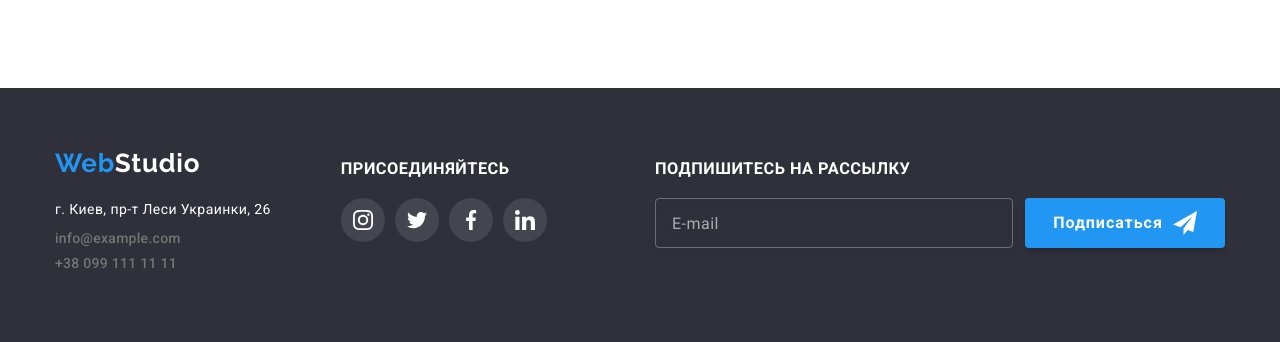
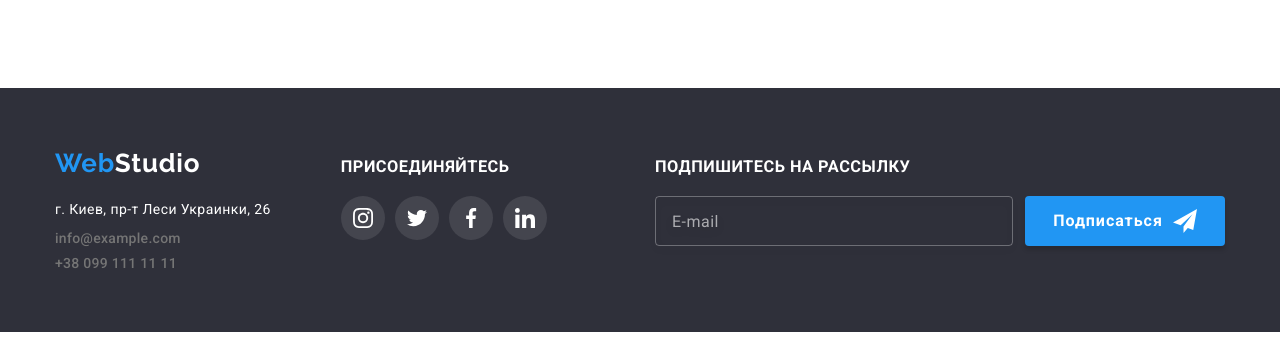
Before and after one commit to AngryTokar/goit-markup-hw-06, a plain HTML site: page index.html in a window 1280 px wide. Shown: the part 2588-2930 px from the top of the page. Drawn offline with nearby package versions, Linux system fonts and the light colour scheme.

Commit message:
Правки Дз№6

```diff
--- a/css/styles.css
+++ b/css/styles.css
@@ -468,12 +468,13 @@ img {
 
 .footer {
   padding-top: 60px;
+	padding-bottom: 60px;
   background-color: var(--acent);
 }
 
 .footer-container {
-	position: relative;
   display: flex;
+	align-items: baseline;
 }
 
 .adress .link {
@@ -486,11 +487,10 @@ img {
 
 .social-footer {
   width: 206px;
-  margin-left: 70px;
+	margin-left: 70px;
 }
 
 .text-footer-sicial {
-  margin-top: 12px;
   margin-bottom: 20px;
   font-weight: 700;
   line-height: 1.14em;
@@ -498,11 +498,10 @@ img {
   color: var(--background);
 }
 
-.social-footer.list {
+.social-list.list {
   display: flex;
-  justify-content: space-between;
-  margin-left: 0px;
-  padding-bottom: 100px;
+  align-items: center;
+
 }
 
 .social-icon-footer {
@@ -527,12 +526,10 @@ img {
 }
 
 .follow{
-	position: absolute;
-	right: 15px;
+	margin-left: auto;
 }
 
 .text-follow{
-	margin-top: 12px;
   margin-bottom: 20px;
   font-weight: 700;
   line-height: 1.14em;
@@ -730,11 +727,13 @@ img {
 }
 
 .modal-close-btn {
+	padding: 0;
   position: absolute;
   right: 8px;
   top: 8px;
   display: flex;
   align-items: center;
+	justify-content: center;
   width: 30px;
   height: 30px;
   border-radius: 50%;
@@ -760,7 +759,7 @@ img {
 }
 
 .modal-title{
-	margin-bottom: 30px;
+	margin-bottom: 12px;
 	font-weight: 700;
   font-size: 20px;
   line-height: 1.15em;
--- a/index.html
+++ b/index.html
@@ -338,7 +338,7 @@
 			</div>
 			<div class="social-footer">
 				<h3 class="text-footer-sicial">ПРИСОЕДИНЯЙТЕСЬ</h3>
-				<ul class="social-footer list">
+				<ul class="social-list list">
 					<li class="social-item">
 						<a class="social-button-footer" href="">
 							<svg class="social-icon-footer" Width="20" Height="20">
@@ -382,6 +382,7 @@
 				</form>
 			</div>
 		</div>
+	</footer>
 	<div class="backdrop is-hidden" data-modal>
 		<div class="modal">
 			<button type="button" class="modal-close-btn" data-modal-close>
@@ -389,7 +390,7 @@
 					<use href="./images/icons.svg#icon-close-black-18dp-2-1"></use>
 				</svg>
 			</button>
-				<h3 class="modal-title">Оставьте свои данные, мы вам перезвоним</h3>
+			<strong class="modal-title">Оставьте свои данные, мы вам перезвоним</strong>
 			<form class="modal-form" autocomplete="on">
 				<div class="form-field">
 					<label class="form-label" for="user-name">Имя</label>
@@ -430,7 +431,6 @@
 			</form>
 		</div>
 	</div>
-	</footer>
 	<script src="./js/modal.js"></script>
 </body>
 
```
Also changed, not shown: portfolio.html (+1 -1 lines). Lines whose indentation alone changed are shown as unchanged.
